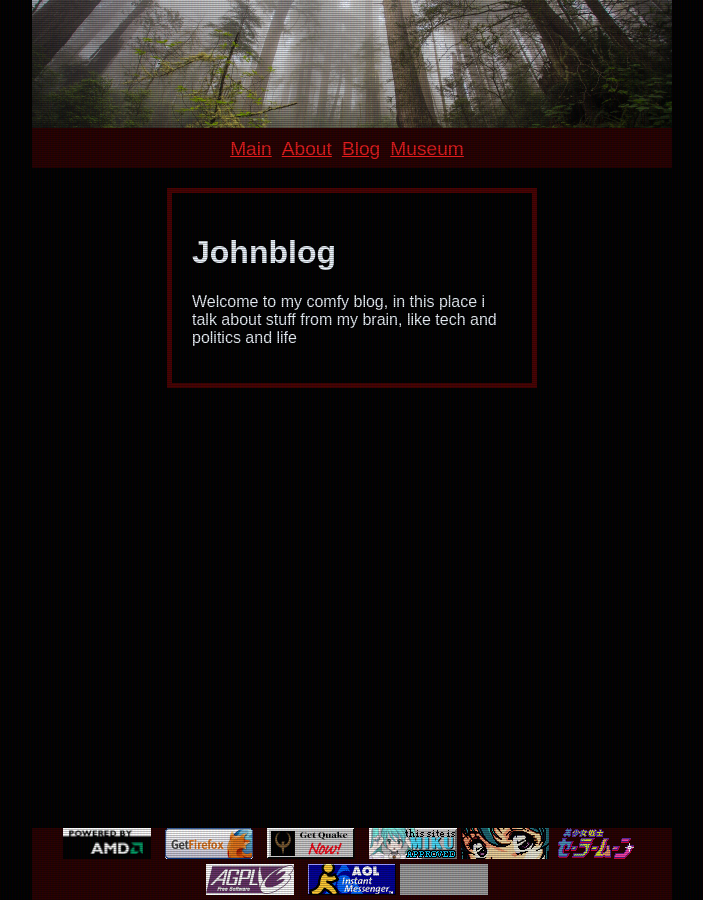
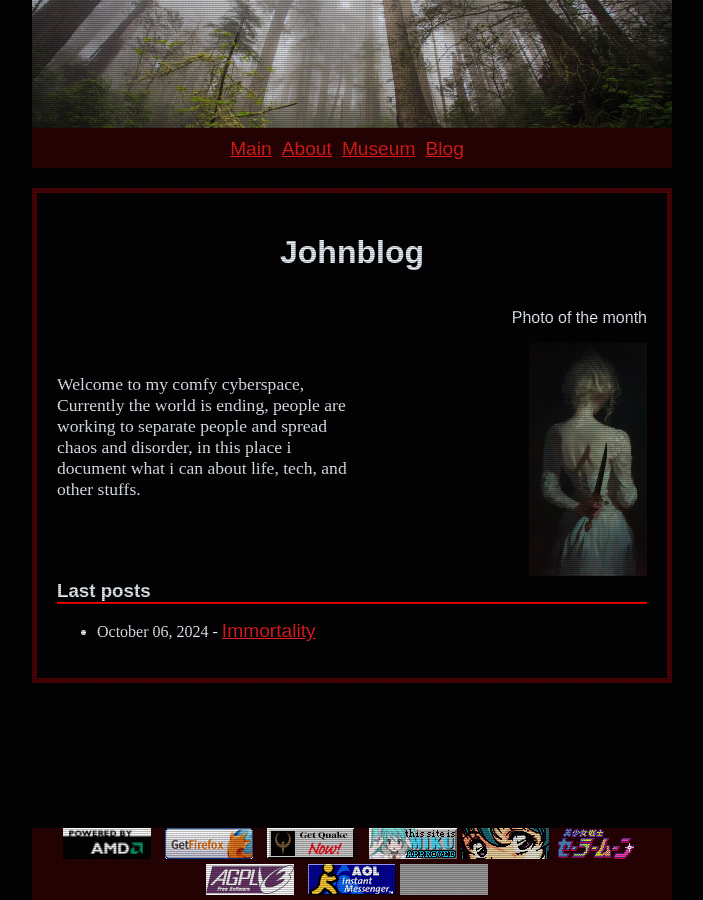
Before and after one commit to dgsmiley18/coolwebsite, a Jekyll site: the page built from index.markdown, in a window 1280 px wide. Shown: the whole page, without its empty margins (288-991 px from the left). Built offline with Jekyll 4.4.1, drawn with Linux system fonts in a browser that asks for light colours; grey boxes are pictures that could not be loaded.

Commit message:
style: homepage has being improved
- it now has the last three posts in the main page and also it has a picture of the month

```diff
--- a/_config.yml
+++ b/_config.yml
@@ -18,7 +18,7 @@
 # You can create any custom variable you would like, and they will be accessible
 # in the templates via {{ site.myvariable }}.
 
-title: Your awesome title
+title: homepage
 email: your-email@example.com
 description: >- # this means to ignore newlines until "baseurl:"
   Write an awesome description for your new site here. You can edit this
--- a/_layouts/about.html
+++ b/_layouts/about.html
@@ -3,7 +3,7 @@
 <head>
     <meta charset="UTF-8">
     <meta name="viewport" content="width=device-width, initial-scale=1.0">
-    <title>{{ page.title }} - Johnblog</title>
+    <title>{{ site.title }} - Johnblog</title>
     <link href="{{ site.baseurl }}/assets/style.css" rel="stylesheet">
     <link rel="apple-touch-icon" sizes="180x180" href="{{ site.baseurl }}/images/favicon/apple-touch-icon.png">
     <link rel="icon" type="image/png" sizes="32x32" href="{{ site.baseurl }}/images/favicon/favicon-32x32.png">
--- a/_posts/2024-10-06-Immortality.markdown
+++ b/_posts/2024-10-06-Immortality.markdown
@@ -2,7 +2,7 @@
 layout: post
 title:  "Immortality"
 date:   2024-10-06 13:36:34 -0300
-categories: jekyll update
+categories: life
 ---
 Disgruntlomeister's Blogstasy, Episode 204
 
--- a/assets/style.css
+++ b/assets/style.css
@@ -159,7 +159,6 @@
 h1, p, address, h3 {
     font-family: "AppleGaramond", sans-serif;
     color: aliceblue; /* Texto claro */
-    text-align: left;
 }
 
 /* Footer */
--- a/index.html
+++ /dev/null
@@ -1,46 +0,0 @@
-<!DOCTYPE html>
-<html lang="en">
-<head>
-    <meta charset="UTF-8">
-    <meta name="viewport" content="width=device-width, initial-scale=1.0">
-    <title>JohnBlog</title>
-    <link href="/assets/style.css" rel="stylesheet">
-    <link rel="apple-touch-icon" sizes="180x180" href="../images/favicon/apple-touch-icon.png">
-    <link rel="icon" type="image/png" sizes="32x32" href="../images/favicon/favicon-32x32.png">
-    <link rel="icon" type="image/png" sizes="16x16" href="../images/favicon/favicon-16x16.png">
-    <link rel="manifest" href="../images/favicon/site.webmanifest">
-    <link rel="preload" href="/images/1648215850338.webp" as="image" type="image/jpeg">
-</head>
-<body>
-    <header>
-        <div id="bannerimage"></div>
-    </header>
-    <nav id="crt">
-        <div id="sidebar">
-            <a href="/">Main</a>
-            <a href="/about">About</a>
-            <a href="/blog">Blog</a>
-            <a href="/museum">Museum</a>
-        </div>
-    </nav>
-    <main>
-        <div id="box">
-            <h1>Johnblog</h1>
-            <p>Welcome to my comfy blog, in this place i talk about stuff from my brain, like tech and politics and life</p>
-        </div>
-    </main>
-    <footer>
-        <div id="footer">
-            <a href="https://www.amd.com/en.html" target=”_blank”><img src="images/buttons/amd.gif" alt="AMD" width="88" height="31"></a>
-            <a href="https://www.mozilla.org/en-US/firefox/browsers/" target=”_blank”><img src="images/buttons/firefox.gif" alt="Firefox" width="88" height="31"></a>
-            <a href="https://store.steampowered.com/app/2310/QUAKE/" target=”_blank”><img src="images/buttons/aniquake.gif" alt="QUAKE" width="88" height="31"></a>
-            <img src="images/buttons/mikubutton.gif" alt="Miku" width="88" height="31">
-            <img src="images/buttons/blink.gif" alt="AnimeGirl" width="88" height="31">
-            <img src="images/buttons/sailormoon.gif" alt="SailorMoon" width="88" height="31">
-            <a href="https://www.gnu.org/licenses/agpl-3.0.en.html" target=”_blank”><img src="images/buttons/agplv3.gif" alt="AGPL" width="88" height="31"></a>
-            <img src="images/buttons/aimlink.gif" alt="AOL" width="88" height="31">
-            <a href="https://archive.org/" target=”_blank”><img src="images/buttons/internetarchive.gif" alt="internetarchive" width="88" height="31"></a>
-        </div>
-    </footer>
-</body>
-</html>
--- /dev/null
+++ b/index.markdown
@@ -0,0 +1,29 @@
+---
+layout: about
+title: homepage
+permalink: /
+---
+# Johnblog
+
+<div style="display: flex; justify-content: space-between; align-items: center;">
+  <div style="flex: 1; font-size: 1.1rem; text-align: left;">
+      Welcome to my comfy cyberspace, Currently the world is ending, people are working to separate people
+      and spread chaos and disorder, in this place i document what i can about life, tech, and other stuffs.
+  </div>
+  <div style="flex: 1; display: inline-block; text-align: right;">
+      <p>Photo of the month</p>
+      <img src="/images/girl_knife.jpg" alt="a girl with knife" style="max-width: 40%; height: auto;">
+  </div>
+</div>
+<div style="text-align: left;">
+  <h3 style="margin: 0;">Last posts</h3>
+</div>
+<hr color="red" style="margin: 0;">
+
+<ul>
+  {% for post in site.posts limit: 3 %}
+    <li style="flex: 1; text-align: left;">
+    {{ post.date | date: "%B %d, %Y" }}  - <a href="{{ post.url }}">{{ post.title }}</a>
+    </li>
+  {% endfor %}
+</ul>
```
Also changed, not shown: images/girl_knife.jpg (added).
